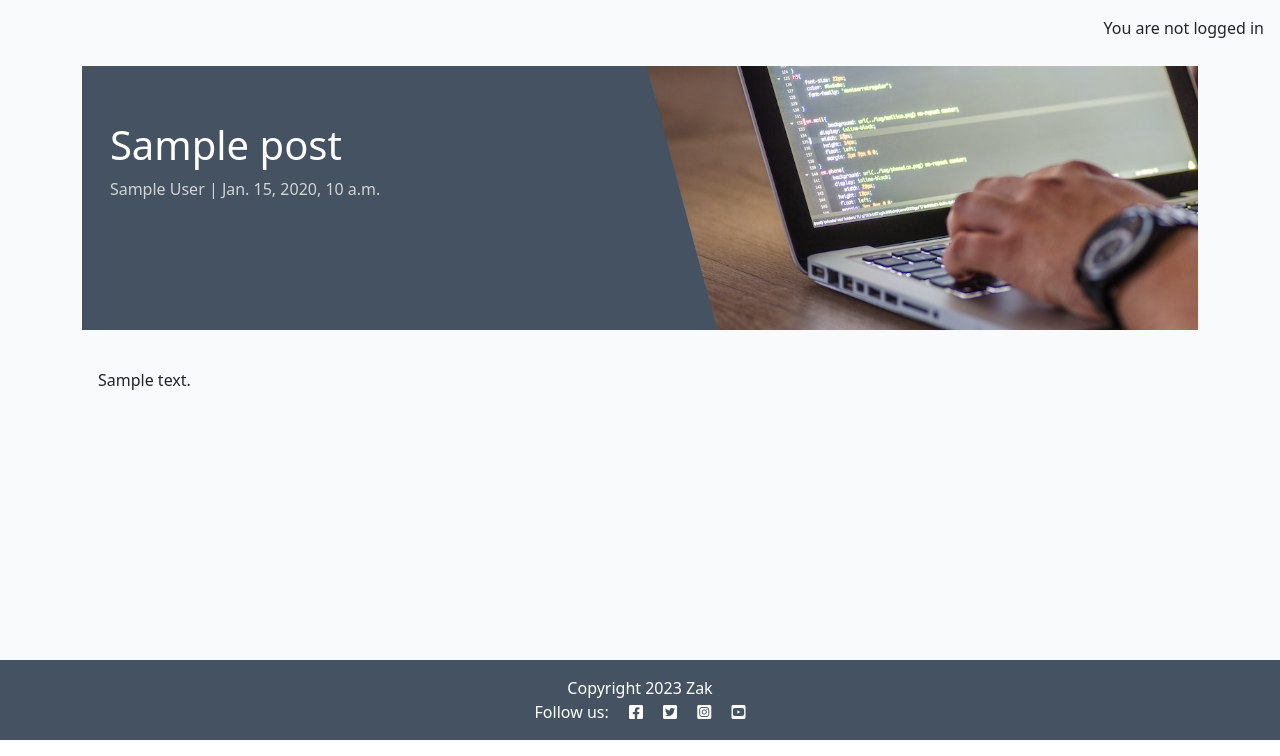
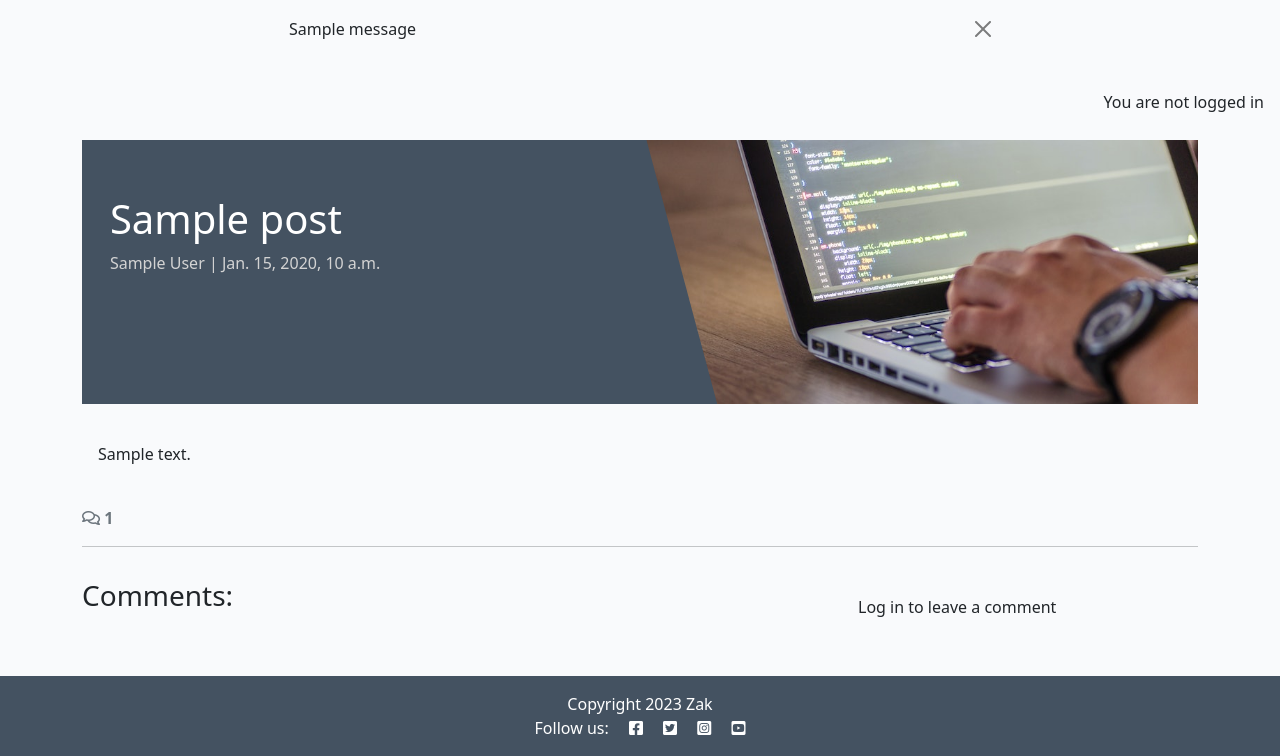
Before and after one commit to ZakL1/django-blog, a Django app: template blog/templates/blog/post_detail.html in a window 1280 px wide. Shown: the part 60-816 px from the top of the page. Run offline with Django 4.2, Linux system fonts and the light colour scheme; the template is opened without the code that fills it: most values are stand-ins (such as "Sample title", 1, 10 or a date in 2020); one stand-in notice (Sample message) is shown; some libraries are stand-ins or nearby versions.

Commit message:
added comment views

```diff
--- a/blog/templates/blog/post_detail.html
+++ b/blog/templates/blog/post_detail.html
@@ -1,5 +1,6 @@
 {% extends 'base.html' %} {% block content %}
 {% load static %}
+{% load crispy_forms_tags %}
 
 <div class="masthead">
     <div class="container">
@@ -29,6 +30,66 @@
             </div>
         </div>
     </div>
+    <!-- Displaying count of comments -->
+  <div class="row">
+    <div class="col-12">
+      <strong class="text-secondary">
+        <i class="far fa-comments"></i> {{ comment_count }}
+      </strong>
+    </div>
+    <div class="col-12">
+      <hr>
+    </div>
+  </div>
+  <!-- Displaying Comments -->
+  <div class="row">
+    <div class="col-md-8 card mb-4  mt-3 ">
+      <h3>Comments:</h3>
+      <div class="card-body">
+        <!-- We want a for loop inside the empty control tags
+          to iterate through each comment in comments -->
+        {% for comment in comments %}
+        <div class="p-2 comments
+          {% if not comment.approved and comment.author == user %}
+          faded{% elif not comment.approved %} d-none{% endif %}">
+          <p class="font-weight-bold">
+            {{ comment.author }}
+            <span class="font-weight-normal">
+              {{ comment.created_on }}
+            </span> wrote:
+          </p>
+          <div id="comment{{ comment.id }}">
+            {{ comment.body | linebreaks }}
+          </div>
+          {% if not comment.approved and comment.author == user %}
+          <p class="approval">
+            This comment is awaiting approval
+          </p>
+          {% endif %}
+        </div>
+        <!-- Our for loop ends here -->
+        {% endfor %}
+      </div>
+    </div>
+    <!-- Creating New Comments -->
+    <div class="col-md-4 card mb-4 mt-3">
+        <div class="card-body">
+          {% if user.is_authenticated %}
+          <h3>Leave a comment:</h3>
+          <p>Posting as: {{ user.username }}</p>
+          <form id="commentForm" method="post"
+            style="margin-top: 1.3em;">
+            {{ comment_form | crispy }}
+            {% csrf_token %}
+            <button id="submitButton" type="submit"
+              class="btn btn-signup btn-lg">Submit</button>
+          </form>
+          {% else %}
+          <p>Log in to leave a comment</p>
+          {% endif %}
+        </div>
+      </div>
+  </div>
 </div>
 
 {% endblock content %}
--- a/codestar/settings.py
+++ b/codestar/settings.py
@@ -50,6 +50,8 @@
     'allauth',
     'allauth.account',
     'allauth.socialaccount',
+    'crispy_forms',
+    'crispy_bootstrap5',
     'django_summernote',
     'blog',
     'about',
@@ -58,6 +60,9 @@
 SITE_ID = 1
 LOGIN_REDIRECT_URL = '/'
 LOGOUT_REDIRECT_URL = '/'
+
+CRISPY_ALLOWED_TEMPLATE_PACKS = "bootstrap5"
+CRISPY_TEMPLATE_PACK = "bootstrap5"
 
 MIDDLEWARE = [
     'django.middleware.security.SecurityMiddleware',
--- a/requirements.txt
+++ b/requirements.txt
@@ -1,7 +1,9 @@
 asgiref==3.8.1
+crispy-bootstrap5==0.7
 dj-database-url==0.5.0
 Django==4.2.17
 django-allauth==0.57.2
+django-crispy-forms==2.3
 django-summernote==0.8.20.0
 gunicorn==20.1.0
 oauthlib==3.2.2
--- a/templates/base.html
+++ b/templates/base.html
@@ -73,7 +73,20 @@
             </div>
         </div>
     </nav>
-
+    <!-- displaying Django messages -->
+    <div class="container">
+        <div class="row">
+            <div class="col-md-8 offset-md-2">
+                {% for message in messages %}
+                <div class="alert {{ message.tags }} alert-dismissible
+          fade show" id="msg" role="alert">
+                    {{ message | safe }}
+                    <button type="button" class="btn-close" data-bs-dismiss="alert" aria-label="Close"></button>
+                </div>
+                {% endfor %}
+            </div>
+        </div>
+    </div>
     <main class="flex-shrink-0 main-bg">
         {% if user.is_authenticated %}
         <p class="text-end m-3">You are logged in as {{ user.username }}</p>
```
Also changed, not shown: blog/forms.py (added, +8 -0 lines), blog/views.py (+23 -2 lines).
